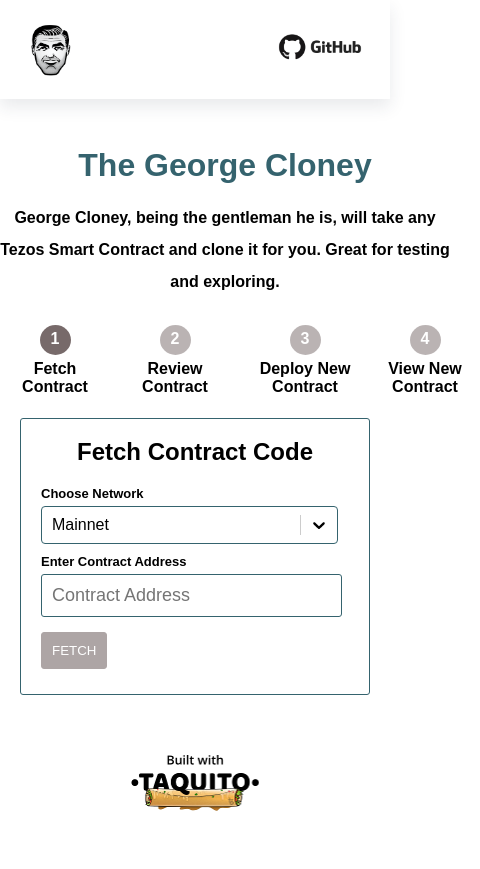
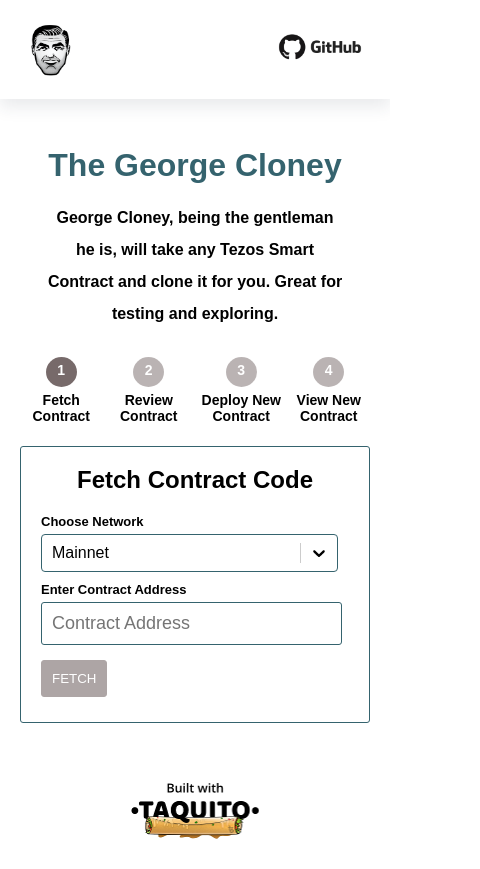
Before and after one commit to ecadlabs/george-cloney, a React (Create React App) app: page / in a window 390 px wide. Shown: the whole page, 480 px wide, since content can reach past the window. Before the commit the page ends 844 px from the top, so only its background shows below. Built offline with nearby package versions, Linux system fonts and the light colour scheme.

Commit message:
chore: updates for mobile

```diff
--- a/src/App.css
+++ b/src/App.css
@@ -26,6 +26,12 @@ h1 {
 @media only screen and (max-width: 650px) {
   .title-group {
     width: 450px;
+  }
+}
+
+@media only screen and (max-width: 500px) {
+  .title-group {
+    width: 300px;
   }
 }
 
--- a/src/components/WizardControls/styles.css
+++ b/src/components/WizardControls/styles.css
@@ -65,3 +65,22 @@
     margin-left: 0px;
   }
 }
+
+@media only screen and (max-width: 500px) {
+  .wizard-container {
+    width: 350px;
+  }
+  .wizard-steps div {
+    margin-right: 5px;
+    margin-left: 5px;
+    font-size: 14px;
+  }
+  .wizard-steps div:nth-child(1) {
+    margin-right: 0px;
+    margin-left: 0px;
+  }
+  .wizard-steps div:nth-child(4) {
+    margin-right: 0px;
+    margin-left: 0px;
+  }
+}
```
